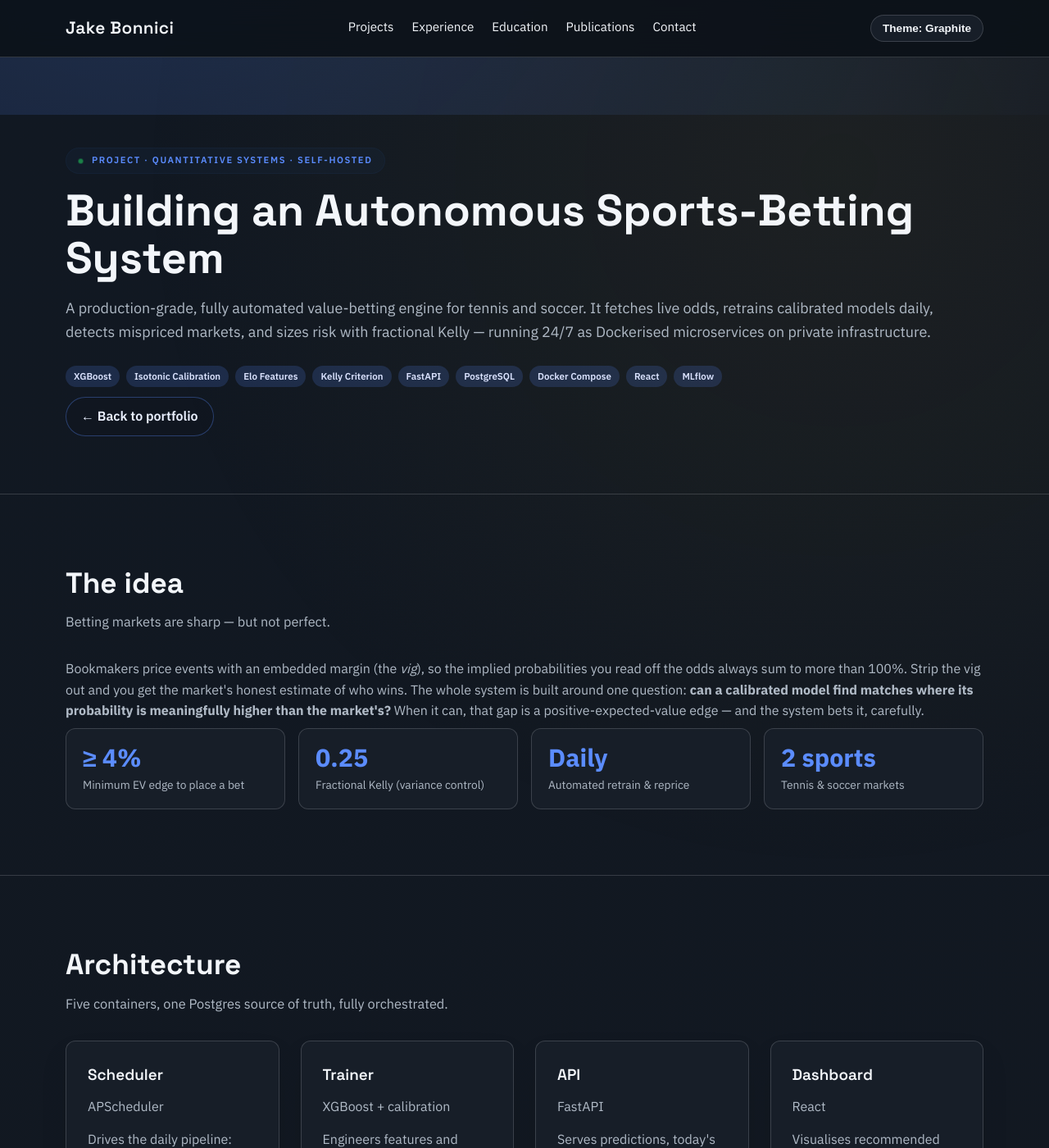
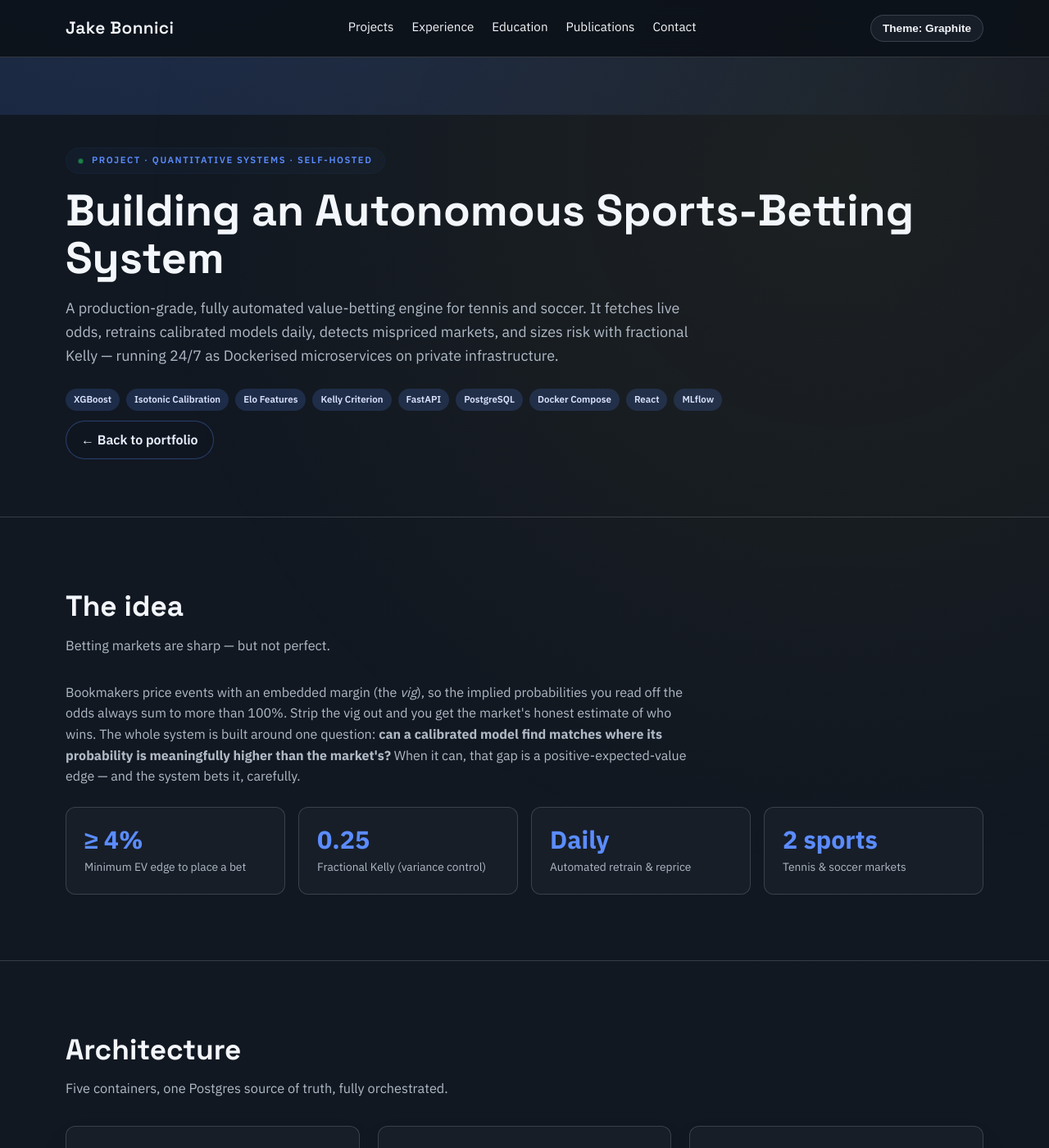
Before and after one commit to JakeBonnici22/JakeBonnici22.github.io, a Jekyll site: the page built from docs/projects/sports-betting.html, in a window 1280 px wide and 1400 px high. Shown: the whole window at 82% size. Built offline with Jekyll 4.4.1, drawn with Linux system fonts in a browser that asks for light colours.

Commit message:
Fix sports-betting page layout: even card grids + readable text width
Co-Authored-By: Claude Opus 4.8 (1M context) <noreply@anthropic.com>

```diff
--- a/docs/projects/sports-betting.html
+++ b/docs/projects/sports-betting.html
@@ -8,16 +8,31 @@ permalink: /projects/sports-betting/
 <style>
   .sb-metric-grid {
     display: grid;
-    grid-template-columns: repeat(auto-fit, minmax(150px, 1fr));
+    grid-template-columns: repeat(4, 1fr);
     gap: 16px;
-    margin-top: 8px;
+    margin-top: 24px;
   }
   .sb-metric {
     background: var(--card);
     border: 1px solid var(--border);
     border-radius: var(--radius-sm);
-    padding: 18px 20px;
+    padding: 22px 22px;
   }
+  /* Clean fixed grids so cards aren't thin / unevenly wrapped */
+  .sb-grid {
+    display: grid;
+    gap: 22px;
+    margin-top: 8px;
+  }
+  .sb-grid-2 { grid-template-columns: repeat(2, 1fr); }
+  .sb-grid-3 { grid-template-columns: repeat(3, 1fr); }
+  @media (max-width: 900px) {
+    .sb-grid-2, .sb-grid-3 { grid-template-columns: 1fr; }
+    .sb-metric-grid { grid-template-columns: repeat(2, 1fr); }
+  }
+  /* Constrain body text so line length stays readable */
+  .sb-narrow { max-width: 760px; }
+  .prose { max-width: 760px; }
   .sb-metric .num {
     font-size: 1.9rem;
     font-weight: 700;
@@ -75,7 +90,7 @@ permalink: /projects/sports-betting/
   <div class="container">
     <p class="eyebrow"><span class="status-dot"></span>Project · Quantitative Systems · Self-hosted</p>
     <h1>Building an Autonomous Sports-Betting System</h1>
-    <p class="lead">
+    <p class="lead sb-narrow">
       A production-grade, fully automated value-betting engine for tennis and soccer. It fetches live odds,
       retrains calibrated models daily, detects mispriced markets, and sizes risk with fractional Kelly —
       running 24/7 as Dockerised microservices on private infrastructure.
@@ -131,7 +146,7 @@ permalink: /projects/sports-betting/
         <p class="section-subtitle">Five containers, one Postgres source of truth, fully orchestrated.</p>
       </div>
     </div>
-    <div class="grid two">
+    <div class="sb-grid sb-grid-3">
       <article class="card">
         <h3>Scheduler</h3>
         <p class="muted">APScheduler</p>
@@ -183,7 +198,7 @@ permalink: /projects/sports-betting/
         <p class="section-subtitle">Good features, honest probabilities, no leakage.</p>
       </div>
     </div>
-    <div class="grid two">
+    <div class="sb-grid sb-grid-2">
       <article class="card">
         <h3>Feature engineering</h3>
         <ul>
@@ -235,7 +250,7 @@ permalink: /projects/sports-betting/
         <p class="section-subtitle">Realistic expectations, paper-traded by default.</p>
       </div>
     </div>
-    <div class="grid two">
+    <div class="sb-grid sb-grid-2">
       <article class="card">
         <h3>What "good" looks like</h3>
         <p>At even (2.0) odds the break-even win rate is 50%. The model targets <strong>54–58%</strong> on the
@@ -263,7 +278,7 @@ permalink: /projects/sports-betting/
         <p class="section-subtitle">Where the edge gets sharper.</p>
       </div>
     </div>
-    <div class="grid two">
+    <div class="sb-grid sb-grid-2">
       <article class="card">
         <h3>Closing-line value</h3>
         <p>Track each bet's price against the closing line — the strongest leading indicator of long-run edge,
```
